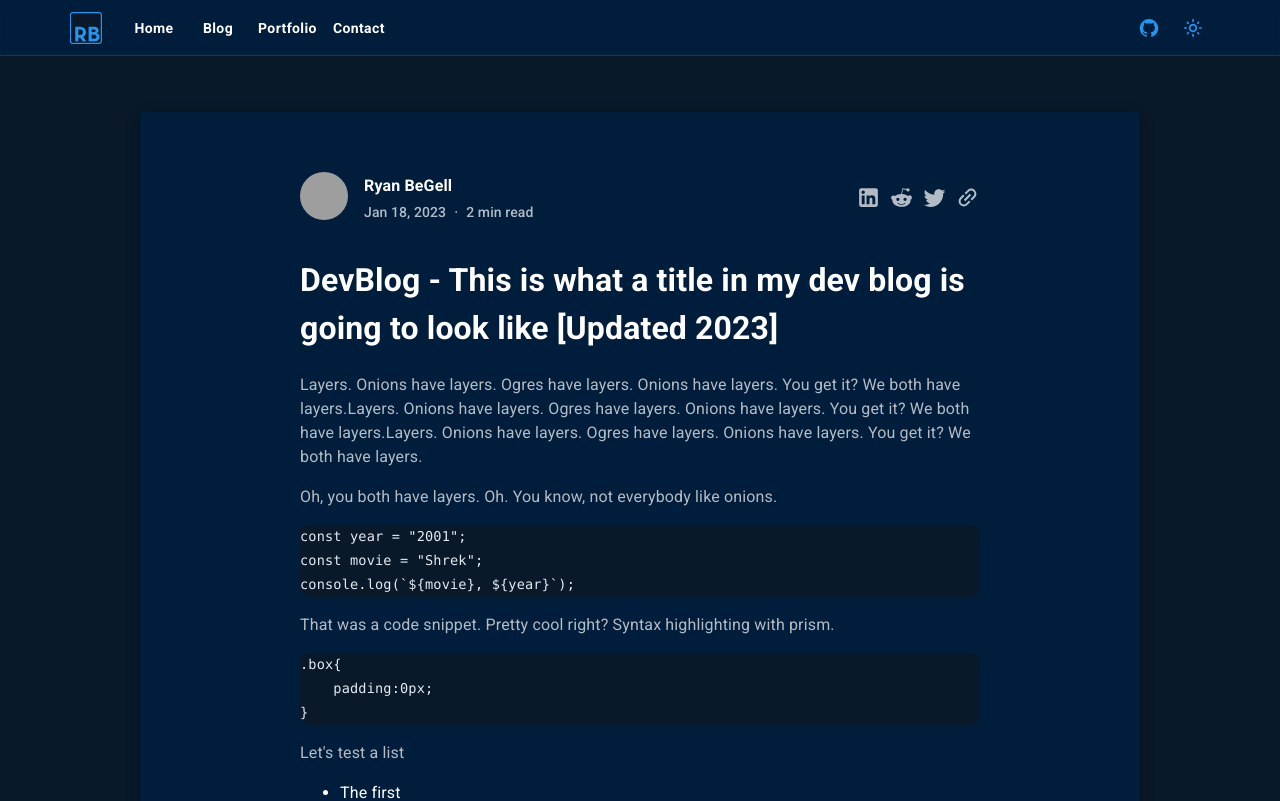
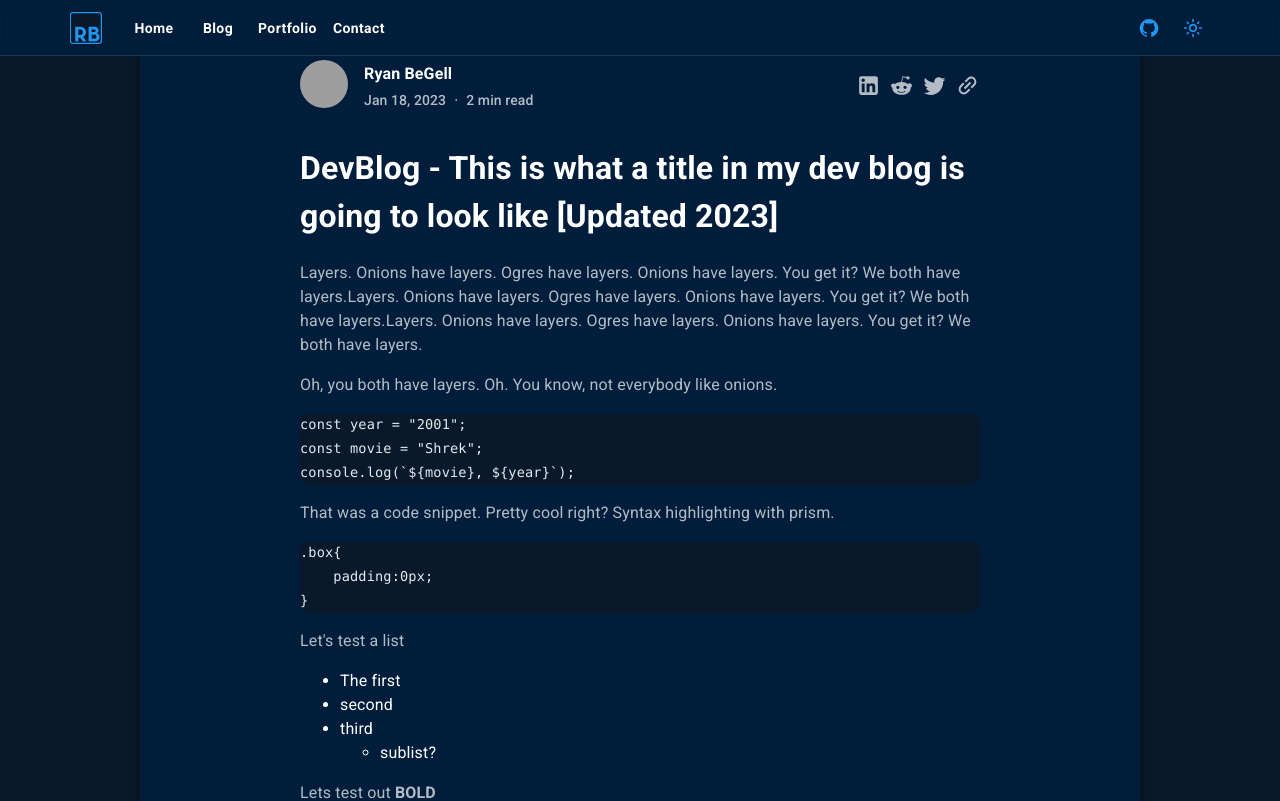
Before and after one commit to RyanBeGell/portfolio-site, a Next.js app: page /blog/posts/onions in a window 1280 px wide. Shown: the top 801 px of the page. Built offline with nearby package versions, Linux system fonts and the light colour scheme; grey boxes are pictures that could not be loaded.

Commit message:
margin adjusted

```diff
--- a/src/global.css
+++ b/src/global.css
@@ -78,8 +78,6 @@
     padding-top:60px;
     padding-left: 16%;
     padding-right: 16%;
-    /* 64px fixed app bar, MUI sticky not working */
-    margin-top: 112px;
     max-width: 1000px;
     min-height: 90vh;
   }
```
